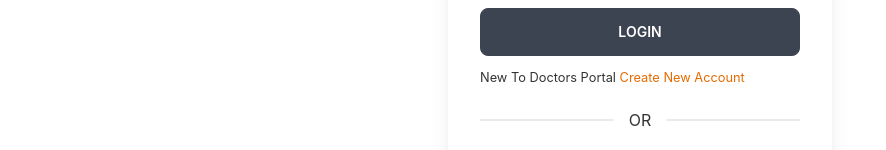
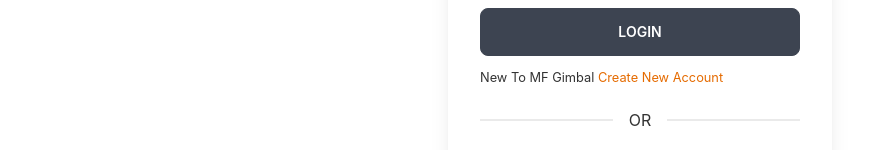
Before and after one commit to mdrifatmahmudrakib/manufacturer-website-client, a React (Create React App) app: page /login in a window 1280 px wide. Shown: the part 480-630 px from the top of the page, without its empty margins (0-886 px from the left). Built offline with nearby package versions, Linux system fonts and the light colour scheme; no server answers.

Commit message:
Login Page Updated

```diff
--- a/src/Pages/Login/Login.js
+++ b/src/Pages/Login/Login.js
@@ -132,7 +132,7 @@
 
                         <input className='btn  w-full max-w-xs text-white' type="submit" value="Login" />
                     </form>
-                    <p><small>New To Doctors Portal <Link className='text-primary' to="/signup">Create New Account</Link></small></p>
+                    <p><small>New To MF Gimbal <Link className='text-primary' to="/signup">Create New Account</Link></small></p>
 
                     <div className="divider">OR</div>
                     <button onClick={() => signInWithGoogle()} className="btn btn-outline btn-accent">Continue With Google</button>
```
